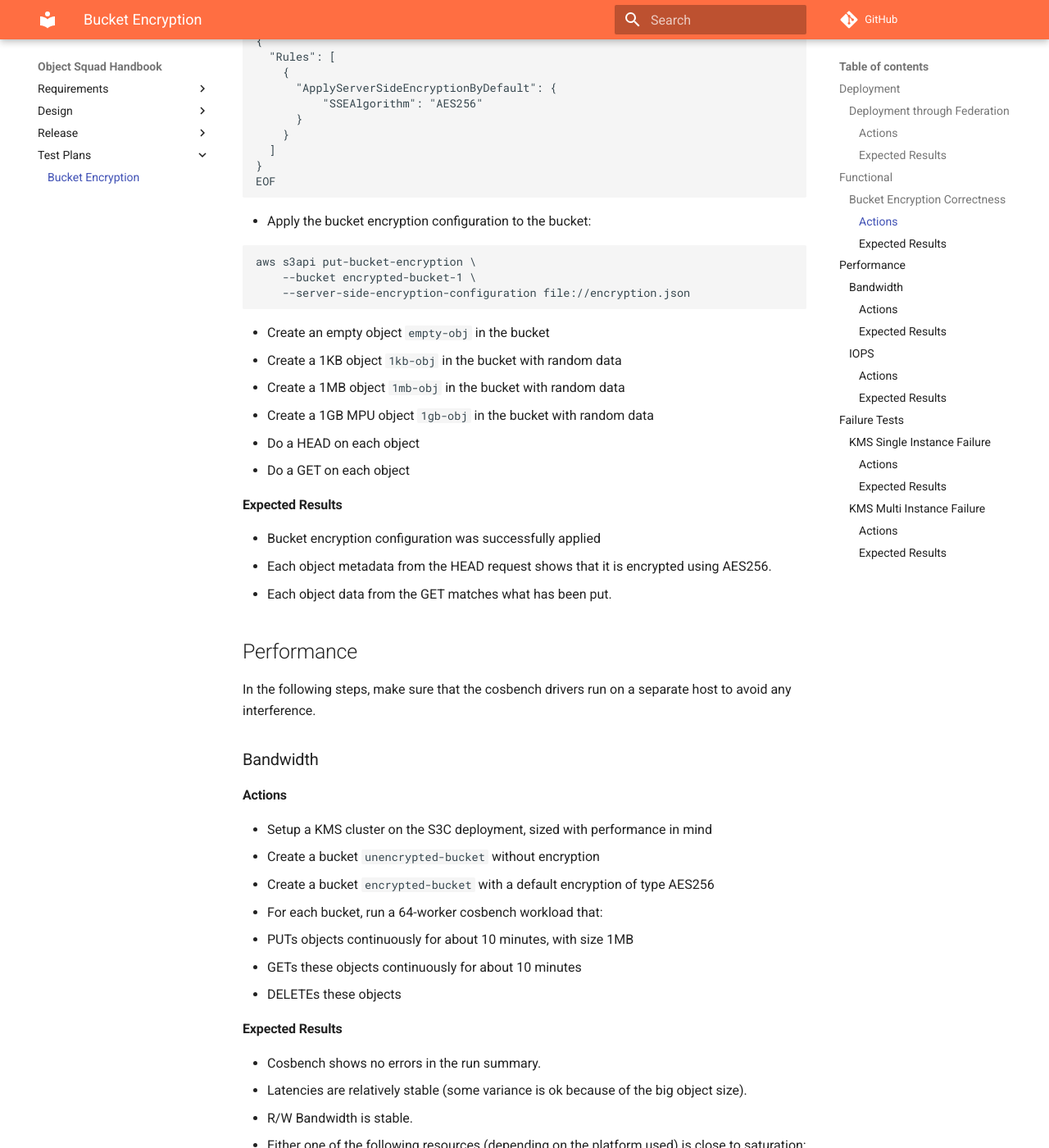
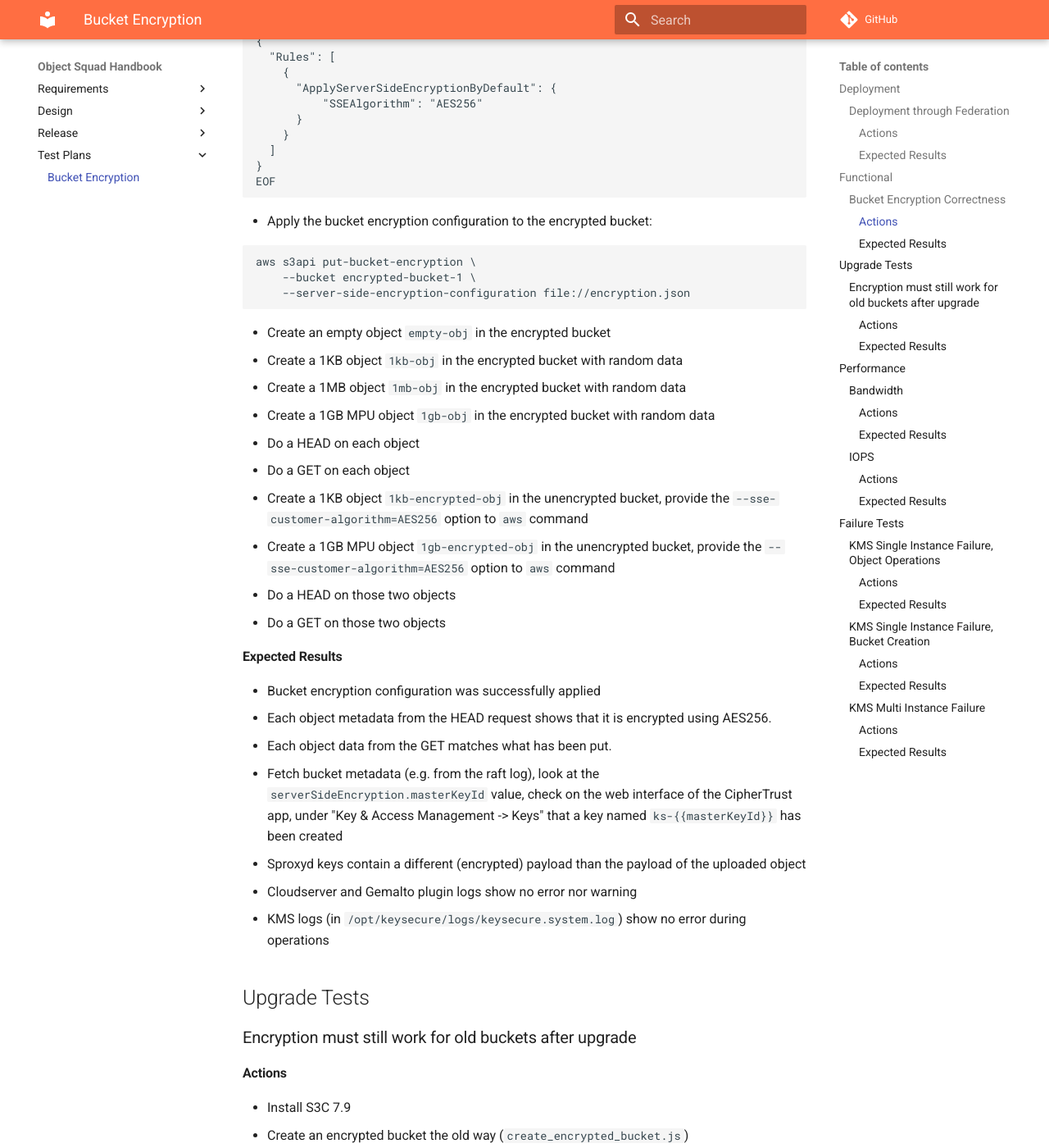
Before and after one commit to scality/Zenko-RFCs, an MkDocs documentation site: the page built from docs/test-plan/bucket-encryption.md, in a window 1280 px wide and 1400 px high, scrolled down 796 px. Shown: the whole window at 82% size. Built offline with MkDocs 1.6.1 and Material for MkDocs 9.7.7, drawn with Linux system fonts in a browser that asks for light colours; comment, search, counter and statistics services are not loaded; some of the changed text lies outside the part shown.

Commit message:
[squash] address review comments

````diff
--- a/docs/test-plan/bucket-encryption.md
+++ b/docs/test-plan/bucket-encryption.md
@@ -20,7 +20,7 @@
 
 #### Actions
 
-* Create a bucket with name `encrypted-bucket`
+* Create a bucket with name `encrypted-bucket`, and another one `unencrypted-bucket`
 * With the AWS CLI:
 
   * Create a bucket encryption configuration in JSON format:
@@ -39,7 +39,7 @@
   EOF
   ```
 
-  * Apply the bucket encryption configuration to the bucket:
+  * Apply the bucket encryption configuration to the encrypted bucket:
 
   ```
   aws s3api put-bucket-encryption \
@@ -47,18 +47,49 @@
       --server-side-encryption-configuration file://encryption.json
   ```
 
-  * Create an empty object `empty-obj` in the bucket
-  * Create a 1KB object `1kb-obj` in the bucket with random data
-  * Create a 1MB object `1mb-obj` in the bucket with random data
-  * Create a 1GB MPU object `1gb-obj` in the bucket with random data
+  * Create an empty object `empty-obj` in the encrypted bucket
+  * Create a 1KB object `1kb-obj` in the encrypted bucket with random data
+  * Create a 1MB object `1mb-obj` in the encrypted bucket with random data
+  * Create a 1GB MPU object `1gb-obj` in the encrypted bucket with random data
   * Do a HEAD on each object
   * Do a GET on each object
+  * Create a 1KB object `1kb-encrypted-obj` in the unencrypted bucket,
+    provide the `--sse-customer-algorithm=AES256` option to `aws`
+    command
+  * Create a 1GB MPU object `1gb-encrypted-obj` in the unencrypted
+    bucket, provide the `--sse-customer-algorithm=AES256` option to
+    `aws` command
+  * Do a HEAD on those two objects
+  * Do a GET on those two objects
 
 #### Expected Results
 
 * Bucket encryption configuration was successfully applied
 * Each object metadata from the HEAD request shows that it is encrypted using AES256.
 * Each object data from the GET matches what has been put.
+* Fetch bucket metadata (e.g. from the raft log), look at the
+  `serverSideEncryption.masterKeyId` value, check on the web interface
+  of the CipherTrust app, under "Key & Access Management -> Keys" that
+  a key named `ks-{{masterKeyId}}` has been created
+* Sproxyd keys contain a different (encrypted) payload than the
+  payload of the uploaded object
+* Cloudserver and Gemalto plugin logs show no error nor warning
+* KMS logs (in `/opt/keysecure/logs/keysecure.system.log`) show no
+  error during operations
+
+## Upgrade Tests
+
+### Encryption must still work for old buckets after upgrade
+
+#### Actions
+
+* Install S3C 7.9
+* Create an encrypted bucket the old way (`create_encrypted_bucket.js`)
+* Upgrade to S3C 7.10
+
+#### Expected Results
+
+* Encryption must still work for the old bucket
 
 ## Performance
 
@@ -165,7 +196,7 @@
 
 ## Failure Tests
 
-### KMS Single Instance Failure
+### KMS Single Instance Failure, Object Operations
 
 #### Actions
 
@@ -175,6 +206,7 @@
   PUT, 33% GET, 33% DELETE continuously for about 10 minutes, with
   size 32kB
 * Stop the KMS instance during the cosbench test, for one minute
+* Trigger a bucket listing
 * Restart the KMS instance
 * DELETEs the remaining objects
 
@@ -182,6 +214,23 @@
 
 * Cosbench shows errors in the run summary due to the single-instance
   KMS being down
+* There should be errors in cloudserver logs, but no exception or
+  crash should have occurred
+* The bucket listing triggered while the KMS was down should have
+  succeeded
+
+### KMS Single Instance Failure, Bucket Creation
+
+#### Actions
+
+* Setup a KMS instance on the S3C deployment
+* Stop the KMS instance
+* Create a bucket `encrypted-bucket` with a default encryption of type AES256
+
+#### Expected Results
+
+* The bucket cannot be created successfully due to the KMS instance
+  being down
 * There should be errors in cloudserver logs, but no exception or
   crash should have occurred
 
````
